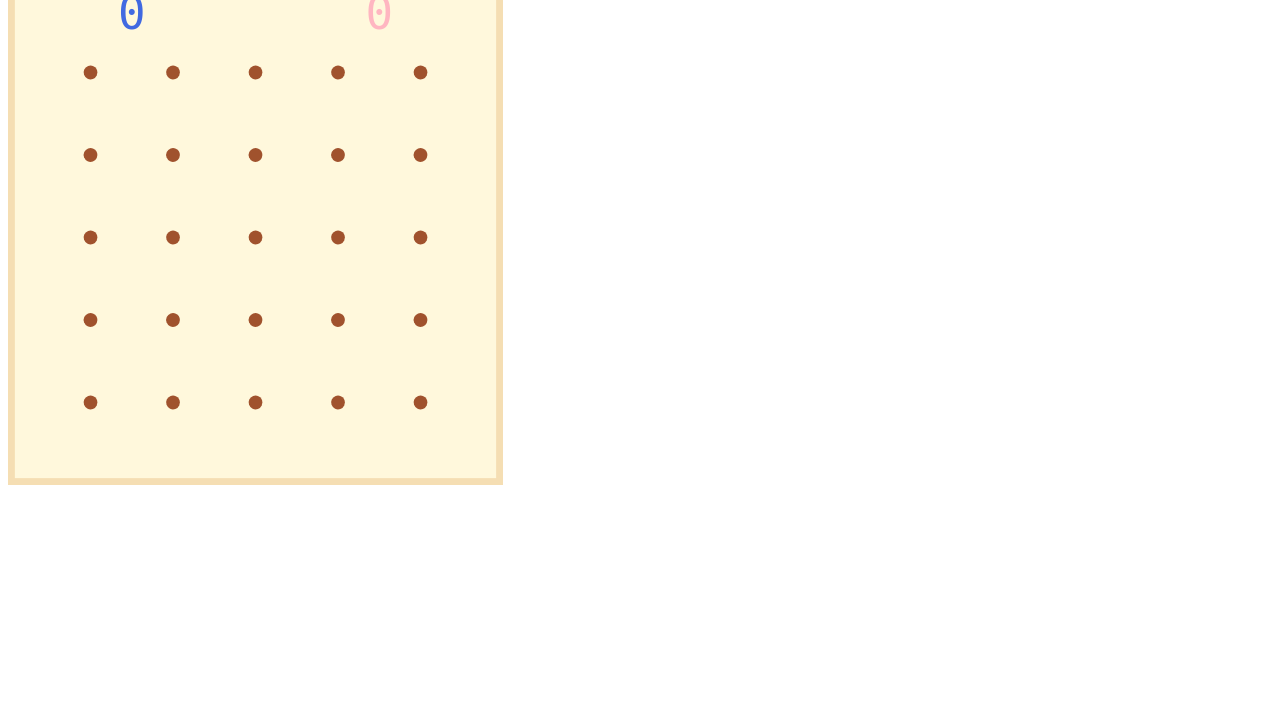
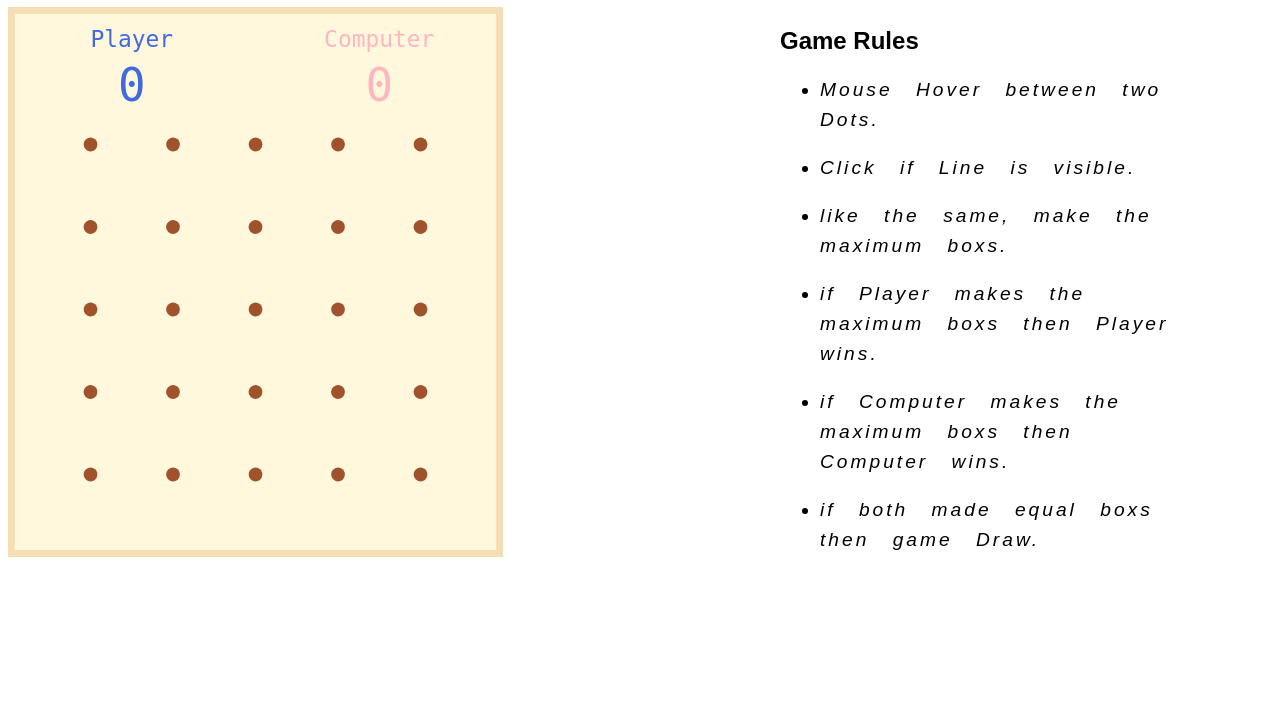
Before and after one commit to Vikas-Sahani/DotLineBoxes, a plain HTML site: page index.html in a window 1280 px wide. Shown: the part 73-800 px from the top of the page. Drawn offline with Linux system fonts and the light colour scheme.

Commit message:
updating with game rules

```diff
--- a/index.html
+++ b/index.html
@@ -4,10 +4,42 @@
 <head>
     <meta charset="UTF-8">
     <title>Again Dots and Boxes</title>
-    <style></style>
+    <style>
+        *{
+            font-family: Arial, Helvetica, sans-serif;
+        }
+        h1{
+            text-align: center;
+        }
+        li{
+            word-spacing: 15px;
+            letter-spacing: 3px;
+            line-height: 30px;
+            font-size:larger;
+            font-weight: 500;
+            font-style: italic;
+        }
+        div{
+            position: absolute;
+            right: 100px;
+            width: 400px;
+        }
+    </style>
 </head>
 
 <body>
+    <h1>Dot Line Boxes Game</h1>
+    <div>
+        <h2>Game Rules</h2>
+        <ul>
+            <li>Mouse Hover between two Dots.</li><br/>
+            <li>Click if Line is visible.</li><br/>
+            <li>like the same, make the maximum boxs.</li><br/>
+            <li>if Player makes the maximum boxs then Player wins. </li><br/>
+            <li>if Computer makes the maximum boxs then Computer wins. </li><br/>
+            <li>if both made equal boxs then game Draw.</li><br/>
+        </ul>
+    </div>
     <script>
         // game parameters
         const DELAY_END = 2; // seconds until a new game starts
@@ -305,10 +337,10 @@
         function Square(x, y, w, h) {
             this.w = w;
             this.h = h;
-            this.bot = y + h;
-            this.left = x;
-            this.right = x + w;
-            this.top = y;
+            this.bot = y + h;       //bottop point of Square
+            this.left = x;          //left point of Square
+            this.right = x + w;     //right point of Square
+            this.top = y;           //top point of Square
             this.highlight = null;
             this.numSelected = 0;
             this.owner = null;
```
